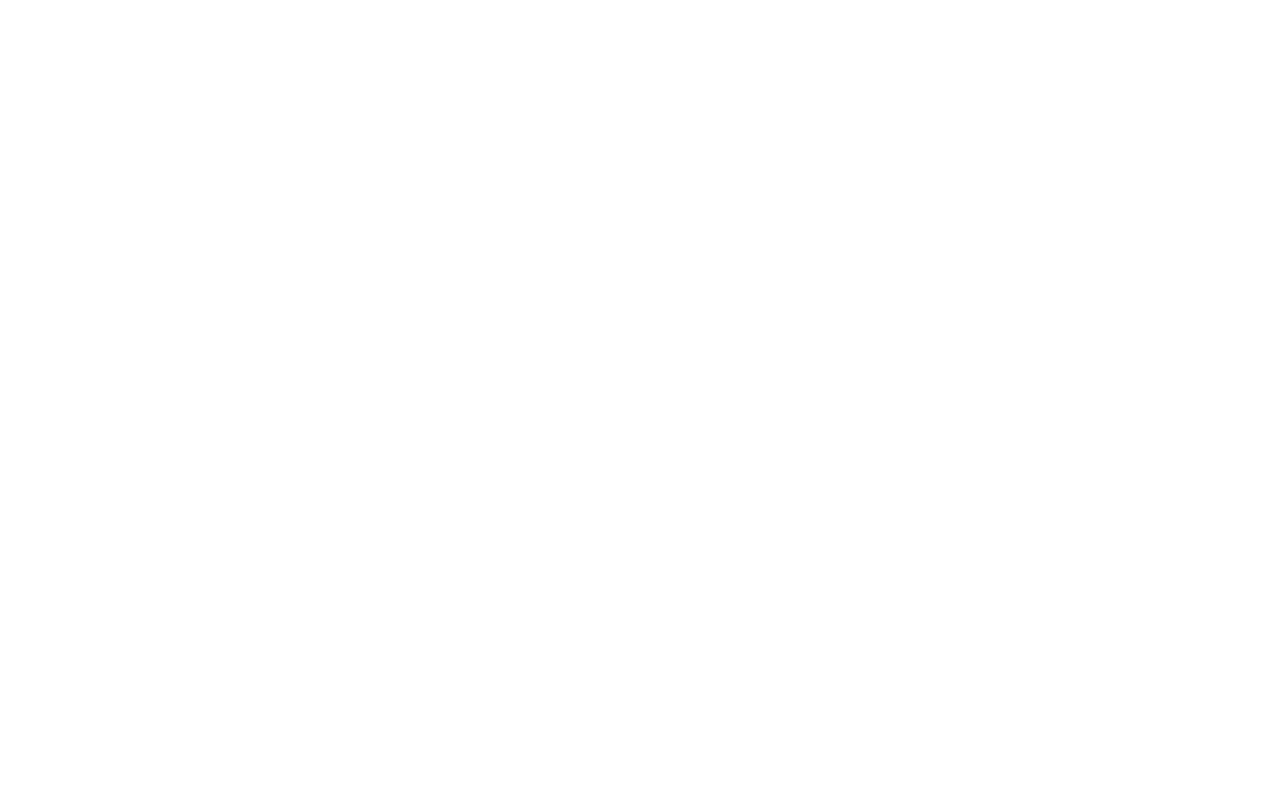
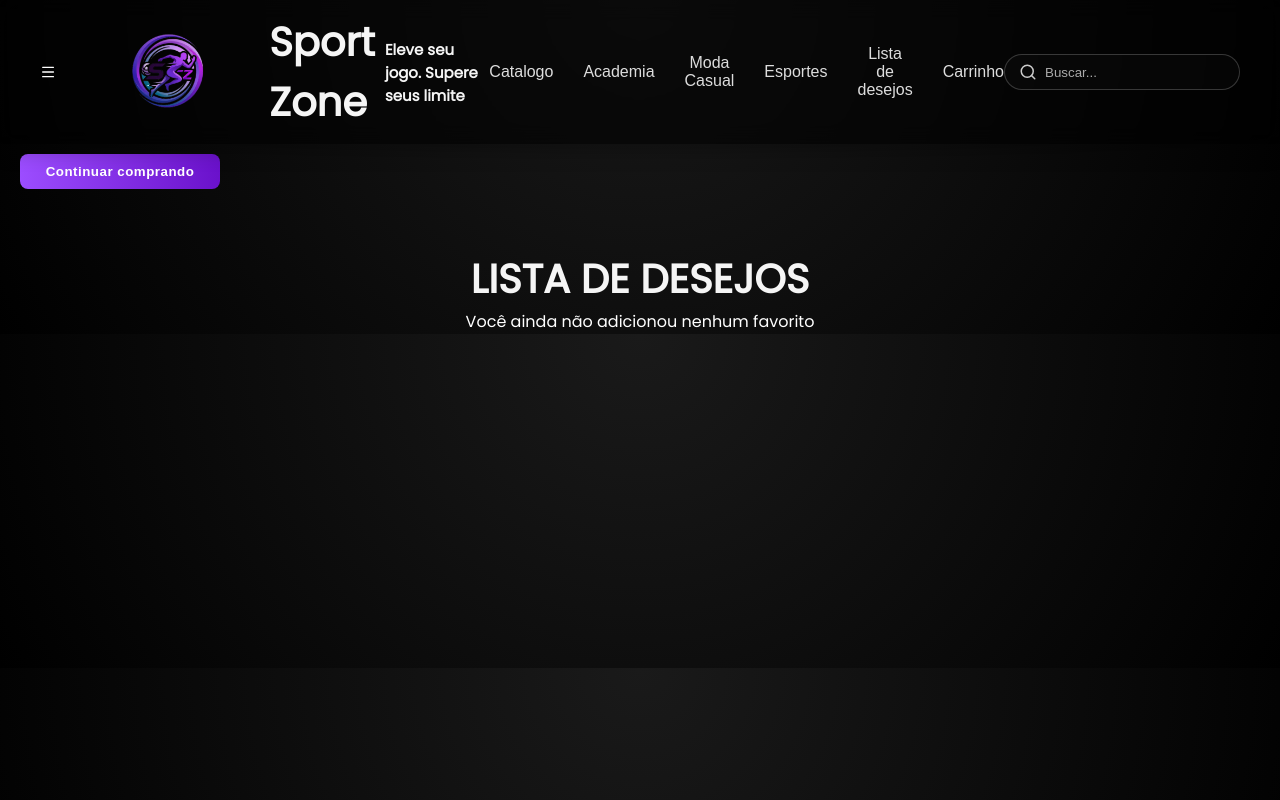
Before and after one commit to castroo999/Sport-Zone, a React (Vite) app in the folder sport/: page /favoritos in a window 1280 px wide. Before the commit this address had no page. Built offline with nearby package versions, Linux system fonts and the light colour scheme.

Commit message:
arrumando favoritação de itens

```diff
--- a/sport/src/App.jsx
+++ b/sport/src/App.jsx
@@ -8,6 +8,7 @@
 import Header from "./components/Header";
 import Carossel from "./components/Carossel";
 import CardLoja from "./components/CardLoja";
+import Lista from "./pages/Desejo";
 
 import {
   catalogo_corre,
@@ -118,6 +119,8 @@
 
             <Carossel />
 
+
+
             <h2 className="titulo-secao">NAVEGUE POR MARCAS</h2>
 
             {/*  PASSA CATEGORIA*/}
@@ -145,6 +148,8 @@
                         key={item.id}
                         {...item}
                         onClick={() => abrirProduto(item)}
+                        isFavorito={favoritos.includes(item.id)}
+                        toggleFavorito={toggleFavorito}
                       />
                     ))
                   ) : (
@@ -197,7 +202,6 @@
                           {...item}
                           onClick={() => abrirProduto(item)}
                           isFavorito={favoritos.includes(item.id)}
-
                           toggleFavorito={toggleFavorito}
                         />
                       ))}
@@ -219,7 +223,6 @@
                   <h2>{produtoSelecionado.title}</h2>
                   <p>{produtoSelecionado.category}</p>
                   <p>R$ {produtoSelecionado.price}</p>
-
 
                   {produtoSelecionado.tam && (
                     <>
@@ -281,6 +284,22 @@
           </div>
         }
       />
+
+      {/* FAVORITOS */}
+      <Route
+        path="/favoritos"
+        element={
+          <Lista
+            favoritos={favoritos}
+            todosProdutos={todosProdutos}
+            toggleFavorito={toggleFavorito}
+            abrirProduto={abrirProduto}
+            setBusca={setBusca}
+            carrinho={carrinho}
+            setCarrinho={setCarrinho}
+          />
+        }
+      />
     </Routes>
   );
 }
--- a/sport/src/components/Header.jsx
+++ b/sport/src/components/Header.jsx
@@ -58,7 +58,7 @@
             <Link to="/carrinho" onClick={() => setMenuAberto(false)}>
               Carrinho
             </Link>
-            <Link to="/Desejo" onClick={() => setMenuAberto(false)}>
+            <Link to="/favoritos" onClick={() => setMenuAberto(false)}>
               Lista de desejos
             </Link>
           </div>
@@ -76,7 +76,7 @@
         <button onClick={() => irPara("Academia")}>Academia</button>
         <button onClick={() => irPara("Moda Casual")}>Moda Casual</button>
         <button onClick={() => irPara("Esportes")}>Esportes</button>
-        <button onClick={() => irPara("Desejos")}>Lista de desejos</button>
+        <button onClick={() => navegar("/favoritos")}>Lista de desejos</button>
         <button onClick={() => navegar("/carrinho")}>Carrinho</button>
       </nav>
 
--- a/sport/src/data.js/node.js
+++ b/sport/src/data.js/node.js
@@ -8,12 +8,12 @@
 const TAM_TENIS = ["38", "39", "40", "41", "42", "43"];
 
 export const catalogo_corre = [
-    { id: 1, title: "Corre 4 (Laranja)", price: 599.99, category: "Tênis", tam: TAM_TENIS, marca: "Olympikus", banner: laranja },
-    { id: 2, title: "Corre 4 (Bege)", price: 599.99, category: "Tênis", tam: TAM_TENIS, marca: "Olympikus", banner: bege },
-    { id: 3, title: "Corre 4 (Branco e Laranja)", price: 599.99, category: "Tênis", tam: TAM_TENIS, marca: "Olympikus", banner: duplo },
-    { id: 4, title: "Corre 4 (Azul)", price: 599.99, category: "Tênis", tam: TAM_TENIS, marca: "Olympikus", banner: azul },
-    { id: 5, title: "Corre 4 Supra", price: 599.99, category: "Tênis", tam: TAM_TENIS, marca: "Olympikus", banner: corre_supra },
-    { id: 6, title: "Corre 4 (50 anos)", price: 599.99, category: "Tênis", tam: TAM_TENIS, marca: "Olympikus", banner: cinquenta }
+    { id: "corre-1", title: "Corre 4 (Laranja)", price: 599.99, category: "Tênis", tam: TAM_TENIS, marca: "Olympikus", banner: laranja },
+    { id: "corre-2", title: "Corre 4 (Bege)", price: 599.99, category: "Tênis", tam: TAM_TENIS, marca: "Olympikus", banner: bege },
+    { id: "corre-3", title: "Corre 4 (Branco e Laranja)", price: 599.99, category: "Tênis", tam: TAM_TENIS, marca: "Olympikus", banner: duplo },
+    { id: "corre-4", title: "Corre 4 (Azul)", price: 599.99, category: "Tênis", tam: TAM_TENIS, marca: "Olympikus", banner: azul },
+    { id: "corre-5", title: "Corre 4 Supra", price: 599.99, category: "Tênis", tam: TAM_TENIS, marca: "Olympikus", banner: corre_supra },
+    { id: "corre-6", title: "Corre 4 (50 anos)", price: 599.99, category: "Tênis", tam: TAM_TENIS, marca: "Olympikus", banner: cinquenta }
 ];
 
 import adzero from '../assets/adzero.webp';
@@ -24,12 +24,12 @@
 import drive_branco from '../assets/drive_branco.webp';
 
 export const catalogo_adzero = [
-    { id: 1, title: "Adzero evo sl (Preto)", price: 1100.00, category: "Tênis", tam: TAM_TENIS, marca: "Adidas", banner: adzero },
-    { id: 2, title: "Adzero evo sl (Branco)", price: 1100.00, category: "Tênis", tam: TAM_TENIS, marca: "Adidas", banner: adzero_branco },
-    { id: 3, title: "Adzero drive (Azul)", price: 1000.00, category: "Tênis", tam: TAM_TENIS, marca: "Adidas", banner: drive_azul },
-    { id: 4, title: "Adzero drive (Branco)", price: 1000.00, category: "Tênis", tam: TAM_TENIS, marca: "Adidas", banner: drive_branco },
-    { id: 5, title: "Adzero drive rc", price: 1000.00, category: "Tênis", tam: TAM_TENIS, marca: "Adidas", banner: drive_rc },
-    { id: 6, title: "Adzero maratona rio", price: 1300.00, category: "Tênis", tam: TAM_TENIS, marca: "Adidas", banner: rio }
+    { id: "adidas-1", title: "Adzero evo sl (Preto)", price: 1100.00, category: "Tênis", tam: TAM_TENIS, marca: "Adidas", banner: adzero },
+    { id: "adidas-2", title: "Adzero evo sl (Branco)", price: 1100.00, category: "Tênis", tam: TAM_TENIS, marca: "Adidas", banner: adzero_branco },
+    { id: "adidas-3", title: "Adzero drive (Azul)", price: 1000.00, category: "Tênis", tam: TAM_TENIS, marca: "Adidas", banner: drive_azul },
+    { id: "adidas-4", title: "Adzero drive (Branco)", price: 1000.00, category: "Tênis", tam: TAM_TENIS, marca: "Adidas", banner: drive_branco },
+    { id: "adidas-5", title: "Adzero drive rc", price: 1000.00, category: "Tênis", tam: TAM_TENIS, marca: "Adidas", banner: drive_rc },
+    { id: "adidas-6", title: "Adzero maratona rio", price: 1300.00, category: "Tênis", tam: TAM_TENIS, marca: "Adidas", banner: rio }
 ];
 
 import nike_corrida from '../assets/nike_corrida.webp';
@@ -40,12 +40,12 @@
 import nike_revolution from '../assets/nike_revolution.webp';
 
 export const catalogo_nike = [
-    { id: 1, title: "Nike Metcon", price: 750.00, category: "Tênis", tam: TAM_TENIS, marca: "Nike", banner: nike_corrida },
-    { id: 2, title: "Nike ZoomX Vaporfly", price: 1199.99, category: "Tênis", tam: TAM_TENIS, marca: "Nike", banner: nike_zoomX },
-    { id: 3, title: "Nike Zoom Fly", price: 849.99, category: "Tênis", tam: TAM_TENIS, marca: "Nike", banner: nike_fly },
-    { id: 4, title: "Nike Pegasus", price: 500.00, category: "Tênis", tam: TAM_TENIS, marca: "Nike", banner: nike_revolution },
-    { id: 5, title: "Nike Infinity Run", price: 700.00, category: "Tênis", tam: TAM_TENIS, marca: "Nike", banner: nike_journey },
-    { id: 6, title: "Nike Downshifter", price: 600.00, category: "Tênis", tam: TAM_TENIS, marca: "Nike", banner: nike_donwshifter }
+    { id: "nike-1", title: "Nike Metcon", price: 750.00, category: "Tênis", tam: TAM_TENIS, marca: "Nike", banner: nike_corrida },
+    { id: "nike-2", title: "Nike ZoomX Vaporfly", price: 1199.99, category: "Tênis", tam: TAM_TENIS, marca: "Nike", banner: nike_zoomX },
+    { id: "nike-3", title: "Nike Zoom Fly", price: 849.99, category: "Tênis", tam: TAM_TENIS, marca: "Nike", banner: nike_fly },
+    { id: "nike-4", title: "Nike Pegasus", price: 500.00, category: "Tênis", tam: TAM_TENIS, marca: "Nike", banner: nike_revolution },
+    { id: "nike-5", title: "Nike Infinity Run", price: 700.00, category: "Tênis", tam: TAM_TENIS, marca: "Nike", banner: nike_journey },
+    { id: "nike-6", title: "Nike Downshifter", price: 600.00, category: "Tênis", tam: TAM_TENIS, marca: "Nike", banner: nike_donwshifter }
 ];
 
 import base_prrime from '../assets/base_prime.webp';
@@ -56,12 +56,12 @@
 import space from '../assets/space.webp';
 
 export const catalogo_mizuno = [
-    { id: 1, title: "Mizuno Base Prime", price: 600.00, category: "Tênis", tam: TAM_TENIS, marca: "Mizuno", banner: base_prrime },
-    { id: 2, title: "Mizuno Base Prime (Verde agua)", price: 600.00, category: "Tênis", tam: TAM_TENIS, marca: "Mizuno", banner: prime_verde },
-    { id: 3, title: "Mizuno Wave Creation 26", price: 600.00, category: "Tênis", tam: TAM_TENIS, marca: "Mizuno", banner: wave },
-    { id: 4, title: "Mizuno Victory", price: 600.00, category: "Tênis", tam: TAM_TENIS, marca: "Mizuno", banner: victory },
-    { id: 5, title: "Mizuno Neo Aura", price: 600.00, category: "Tênis", tam: TAM_TENIS, marca: "Mizuno", banner: aura },
-    { id: 6, title: "Mizuno Space 5", price: 600.00, category: "Tênis", tam: TAM_TENIS, marca: "Mizuno", banner: space }
+    { id: "mizuno-1", title: "Mizuno Base Prime", price: 600.00, category: "Tênis", tam: TAM_TENIS, marca: "Mizuno", banner: base_prrime },
+    { id: "mizuno-2", title: "Mizuno Base Prime (Verde agua)", price: 600.00, category: "Tênis", tam: TAM_TENIS, marca: "Mizuno", banner: prime_verde },
+    { id: "mizuno-3", title: "Mizuno Wave Creation 26", price: 600.00, category: "Tênis", tam: TAM_TENIS, marca: "Mizuno", banner: wave },
+    { id: "mizuno-4", title: "Mizuno Victory", price: 600.00, category: "Tênis", tam: TAM_TENIS, marca: "Mizuno", banner: victory },
+    { id: "mizuno-5", title: "Mizuno Neo Aura", price: 600.00, category: "Tênis", tam: TAM_TENIS, marca: "Mizuno", banner: aura },
+    { id: "mizuno-6", title: "Mizuno Space 5", price: 600.00, category: "Tênis", tam: TAM_TENIS, marca: "Mizuno", banner: space }
 ];
 
 import bands from '../assets/bands.webp';
@@ -76,16 +76,16 @@
 import presilha from '../assets/presilha.webp';
 
 export const catalogo_academia = [
-    { id: 1, title: "Elastico", price: 90.72, category: "Academia", banner: bands },
-    { id: 2, title: "Par Halteres 10kg", price: 450.00, category: "Academia", banner: dezkg },
-    { id: 3, title: "Expositor de Halteres", price: 291.28, category: "Academia", banner: repositor },
-    { id: 4, title: "Par de Halteres Emborrachado 3kg", price: 150.00, category: "Academia", banner: treskg },
-    { id: 5, title: "Barra W", price: 300.00, category: "Academia", banner: barra },
-    { id: 6, title: "Cadeira Extensora", price: 6999.99, category: "Academia", banner: cadeira },
-    { id: 7, title: "Kit Anilhas", price: 300.00, category: "Academia", banner: kit2 },
-    { id: 8, title: "Colchão", price: 135.65, category: "Academia", banner: colchao },
-    { id: 9, title: "Caneleira 4kg", price: 64.99, category: "Academia", banner: caneleira },
-    { id: 10, title: "Presilha", price: 12.99, category: "Academia", banner: presilha }
+    { id: "acad-1", title: "Elastico", price: 90.72, category: "Academia", banner: bands },
+    { id: "acad-2", title: "Par Halteres 10kg", price: 450.00, category: "Academia", banner: dezkg },
+    { id: "acad-3", title: "Expositor de Halteres", price: 291.28, category: "Academia", banner: repositor },
+    { id: "acad-4", title: "Par de Halteres Emborrachado 3kg", price: 150.00, category: "Academia", banner: treskg },
+    { id: "acad-5", title: "Barra W", price: 300.00, category: "Academia", banner: barra },
+    { id: "acad-6", title: "Cadeira Extensora", price: 6999.99, category: "Academia", banner: cadeira },
+    { id: "acad-7", title: "Kit Anilhas", price: 300.00, category: "Academia", banner: kit2 },
+    { id: "acad-8", title: "Colchão", price: 135.65, category: "Academia", banner: colchao },
+    { id: "acad-9", title: "Caneleira 4kg", price: 64.99, category: "Academia", banner: caneleira },
+    { id: "acad-10", title: "Presilha", price: 12.99, category: "Academia", banner: presilha }
 ];
 
 import shorts from '../assets/shorts.webp';
@@ -98,14 +98,14 @@
 import relogio2 from '../assets/relogio2.webp';
 
 export const catalogo_moda = [
-    { id: 1, title: "Kit 4 Bermuda", price: 69.99, tam: ["P", "M", "G", "GG"], category: "Moda Casual", banner: shorts },
-    { id: 2, title: "Camisa Manga Curta (Preta)", price: 79.99, tam: ["P", "M", "G", "GG"], category: "Moda Casual", banner: camisa },
-    { id: 3, title: "Camisa Manga Longa (Branca)", price: 79.99, tam: ["P", "M", "G", "GG"], category: "Moda Casual", banner: camisa2 },
-    { id: 4, title: "Camisa Manga Curta (Azul)", price: 79.99, tam: ["P", "M", "G", "GG"], category: "Moda Casual", banner: camisa3 },
-    { id: 5, title: "Kit Camisetas", price: 79.99, tam: ["P", "M", "G", "GG"], category: "Moda Casual", banner: camisa4 },
-    { id: 6, title: "Calça Cargo", price: 149.99, tam: ["38", "40", "42", "44"], category: "Moda Casual", banner: calca },
-    { id: 7, title: "Relógio Preto", price: 129.91, category: "Acessório", banner: relogio },
-    { id: 8, title: "Relógio Couro", price: 125.85, category: "Acessório", banner: relogio2 }
+    { id: "modaM-1", title: "Kit 4 Bermuda", price: 69.99, tam: ["P", "M", "G", "GG"], category: "Moda Casual", banner: shorts },
+    { id: "modaM-2", title: "Camisa Manga Curta (Preta)", price: 79.99, tam: ["P", "M", "G", "GG"], category: "Moda Casual", banner: camisa },
+    { id: "modaM-3", title: "Camisa Manga Longa (Branca)", price: 79.99, tam: ["P", "M", "G", "GG"], category: "Moda Casual", banner: camisa2 },
+    { id: "modaM-4", title: "Camisa Manga Curta (Azul)", price: 79.99, tam: ["P", "M", "G", "GG"], category: "Moda Casual", banner: camisa3 },
+    { id: "modaM-5", title: "Kit Camisetas", price: 79.99, tam: ["P", "M", "G", "GG"], category: "Moda Casual", banner: camisa4 },
+    { id: "modaM-6", title: "Calça Cargo", price: 149.99, tam: ["38", "40", "42", "44"], category: "Moda Casual", banner: calca },
+    { id: "modaM-7", title: "Relógio Preto", price: 129.91, category: "Acessório", banner: relogio },
+    { id: "modaM-8", title: "Relógio Couro", price: 125.85, category: "Acessório", banner: relogio2 }
 ];
 
 import camisa5 from '../assets/camisa5.webp'
@@ -118,19 +118,17 @@
 import colar from '../assets/colar.webp'
 import colar2 from '../assets/colar2.webp'
 
-
-
 export const catalogo_modaFem = [
-    { id: 1, title: "Blusa Social Feminina Manga Longa", price: 80.00, tam: ["P", "M", "G", "GG"], category: "Moda Casual", banner: camisa5 },
-    { id: 2, title: "Blusa Baby Look Feminina (Preta)", price: 53.99, category: "Moda Casual", banner: camisa6 },
-    { id: 3, title: "Blusa Baby Look Feminina (Cinza)", price: 53.99, category: "Moda Casual", banner: camisa7 },
-    { id: 4, title: "Calça Alfaiataria Feminina", price: 69.99, tam: ["P", "M", "G", "GG"], category: "Moda Casual", banner: calca3 },
-    { id: 5, title: "Calça Alfaiataria Feminina", price: 69.99, tam: ["P", "M", "G", "GG"], category: "Moda Casual", banner: calca4 },
-    { id: 6, title: "Brinco Pérola ", price: 19.99, tam: ["P", "M", "G", "GG"], category: "Moda Casual", banner: brinco },
-    { id: 7, title: "Brinco e Colar Diamente Branco", price: 49.99, tam: ["P", "M", "G", "GG"], category: "Moda Casual", banner: brinco2 },
-    { id: 8, title: "Kit Brinco Colar Corrente Argola Pequenos", price: 40.19, tam: ["P", "M", "G", "GG"], category: "Moda Casual", banner: colar2 },
-    { id: 9, title: "Conjunto Colar E Brinco Pérola", price: 30.55, tam: ["P", "M", "G", "GG"], category: "Moda Casual", banner: colar },
-]
+    { id: "modaF-1", title: "Blusa Social Feminina Manga Longa", price: 80.00, tam: ["P", "M", "G", "GG"], category: "Moda Casual", banner: camisa5 },
+    { id: "modaF-2", title: "Blusa Baby Look Feminina (Preta)", price: 53.99, category: "Moda Casual", banner: camisa6 },
+    { id: "modaF-3", title: "Blusa Baby Look Feminina (Cinza)", price: 53.99, category: "Moda Casual", banner: camisa7 },
+    { id: "modaF-4", title: "Calça Alfaiataria Feminina", price: 69.99, tam: ["P", "M", "G", "GG"], category: "Moda Casual", banner: calca3 },
+    { id: "modaF-5", title: "Calça Alfaiataria Feminina", price: 69.99, tam: ["P", "M", "G", "GG"], category: "Moda Casual", banner: calca4 },
+    { id: "modaF-6", title: "Brinco Pérola", price: 19.99, category: "Moda Casual", banner: brinco },
+    { id: "modaF-7", title: "Brinco e Colar Diamante Branco", price: 49.99, category: "Moda Casual", banner: brinco2 },
+    { id: "modaF-8", title: "Kit Brinco Colar Corrente Argola Pequenos", price: 40.19, category: "Moda Casual", banner: colar2 },
+    { id: "modaF-9", title: "Conjunto Colar E Brinco Pérola", price: 30.55, category: "Moda Casual", banner: colar },
+];
 
 import alemanha from '../assets/alemanha.webp'
 import barça from '../assets/barça.webp'
@@ -142,17 +140,14 @@
 import PSG from '../assets/PSG.webp'
 import real from '../assets/real.webp'
 
-
-
 export const catalogo_esportes = [
-    { id: 1, title: "Camisa Seleção Alemã", price: 250.00, tam: ["P", "M", "G", "GG"], marca: "Adidas", category: "Esportes", banner: alemanha },
-    { id: 2, title: "Camisa Seleção França", price: 250.00, tam: ["P", "M", "G", "GG"],marca: "Nike", category: "Esportes", banner: franca },
-    { id: 3, title: "Camisa Barcelona", price: 150.00, tam: ["P", "M", "G", "GG"], marca: "Nike", category: "Esportes", banner: barça },
-    { id: 4, title: "Camisa Arsenal", price: 150.00, tam: ["P", "M", "G", "GG"], marca: "Adidas", category: "Esportes", banner: arsenal },
-    { id: 5, title: "Camisa Flamengo", price: 150.00, tam: ["P", "M", "G", "GG"], marca: "Adidas", category: "Esportes", banner: fla },
-    { id: 6, title: "Camisa Lazio", price: 150.00, tam: ["P", "M", "G", "GG"], marca: "Mizuno", category: "Esportes", banner: lazio },
-    { id: 7, title: "Camisa Inter de Milão", price: 150.00, tam: ["P", "M", "G", "GG"], marca: "Nike",  category: "Esportes", banner: milao },
-    { id: 8, title: "Camisa PSG", price: 150.00, tam: ["P", "M", "G", "GG"], marca: "Nike", category: "Esportes", banner: PSG },
-    { id: 9, title: "Camisa Real Madrid", price: 150.00, tam: ["P", "M", "G", "GG"], marca: "Adidas", category: "Esportes", banner: real },
-
-]
+    { id: "esp-1", title: "Camisa Seleção Alemã", price: 250.00, tam: ["P", "M", "G", "GG"], marca: "Adidas", category: "Esportes", banner: alemanha },
+    { id: "esp-2", title: "Camisa Seleção França", price: 250.00, tam: ["P", "M", "G", "GG"], marca: "Nike", category: "Esportes", banner: franca },
+    { id: "esp-3", title: "Camisa Barcelona", price: 150.00, tam: ["P", "M", "G", "GG"], marca: "Nike", category: "Esportes", banner: barça },
+    { id: "esp-4", title: "Camisa Arsenal", price: 150.00, tam: ["P", "M", "G", "GG"], marca: "Adidas", category: "Esportes", banner: arsenal },
+    { id: "esp-5", title: "Camisa Flamengo", price: 150.00, tam: ["P", "M", "G", "GG"], marca: "Adidas", category: "Esportes", banner: fla },
+    { id: "esp-6", title: "Camisa Lazio", price: 150.00, tam: ["P", "M", "G", "GG"], marca: "Mizuno", category: "Esportes", banner: lazio },
+    { id: "esp-7", title: "Camisa Inter de Milão", price: 150.00, tam: ["P", "M", "G", "GG"], marca: "Nike", category: "Esportes", banner: milao },
+    { id: "esp-8", title: "Camisa PSG", price: 150.00, tam: ["P", "M", "G", "GG"], marca: "Nike", category: "Esportes", banner: PSG },
+    { id: "esp-9", title: "Camisa Real Madrid", price: 150.00, tam: ["P", "M", "G", "GG"], marca: "Adidas", category: "Esportes", banner: real },
+];
--- a/sport/src/pages/Desejo.css
+++ b/sport/src/pages/Desejo.css
@@ -0,0 +1,16 @@
+
+.container-fav {
+    padding: 40px 20px;
+}
+
+.titulo {
+    text-align: center;
+    margin-bottom: 30px;
+}
+
+.sem-produto {
+    text-align: center;
+    font-size: 18px;
+    margin-top: 40px;
+    color: gray;
+}
--- a/sport/src/pages/Desejo.jsx
+++ b/sport/src/pages/Desejo.jsx
@@ -1,7 +1,128 @@
-import "./Desejo.css"
+import Header from "../components/Header";
+import CardLoja from "../components/CardLoja";
+import { useNavigate } from "react-router-dom";
+import { useState } from "react";
+import { ShoppingCart } from "lucide-react";
 
-export default function Lista(){
-    return(
-        <h1>Sua lista de desejo!</h1>
-    )
+export default function Lista({
+  favoritos,
+  todosProdutos,
+  toggleFavorito,
+  setBusca,
+  carrinho,
+  setCarrinho
+}) {
+  const listaFavoritos = todosProdutos.filter((item) =>
+    favoritos.includes(item.id)
+  );
+
+  const navegar = useNavigate();
+
+  const [produtoSelecionado, setProdutoSelecionado] = useState(null);
+  const [tamanhoSelecionado, setTamanhoSelecionado] = useState("");
+
+  const abrirProdutoLocal = (item) => {
+    setProdutoSelecionado(item);
+    setTamanhoSelecionado("");
+  };
+
+  const adcionarAoCarrinho = () => {
+    const produtoFinal = {
+      ...produtoSelecionado,
+      tamanho: tamanhoSelecionado,
+    };
+
+    setCarrinho([...carrinho, produtoFinal]);
+    setProdutoSelecionado(null);
+  };
+
+  const limparProdutos = () => {
+    setProdutoSelecionado(null);
+    setTamanhoSelecionado("");
+  };
+
+  return (
+    <div className="app">
+      <Header setBusca={setBusca} />
+
+      <div className="container-fav">
+        <button className="btn-voltar" onClick={() => navegar("/")}>
+          Continuar comprando
+        </button>
+
+        <h1 className="titulo">LISTA DE DESEJOS</h1>
+
+        {listaFavoritos.length === 0 ? (
+          <p className="sem-produto">
+            Você ainda não adicionou nenhum favorito
+          </p>
+        ) : (
+          <div className="lista-cards">
+            {listaFavoritos.map((item) => (
+              <CardLoja
+                key={item.id}
+                {...item}
+                onClick={() => abrirProdutoLocal(item)}
+                isFavorito={true}
+                toggleFavorito={toggleFavorito}
+              />
+            ))}
+          </div>
+        )}
+      </div>
+
+      {/* MODAL */}
+      {produtoSelecionado && (
+        <div className="overlay">
+          <div className="modal">
+            <img
+              src={produtoSelecionado.banner}
+              alt={produtoSelecionado.title}
+            />
+
+            <h2>{produtoSelecionado.title}</h2>
+            <p>{produtoSelecionado.category}</p>
+            <p>R$ {produtoSelecionado.price}</p>
+
+            {produtoSelecionado.tam && (
+              <>
+                <p>Selecione o tamanho</p>
+
+                <div className="tamanhos">
+                  {produtoSelecionado.tam.map((tamanho) => (
+                    <button
+                      key={tamanho}
+                      onClick={() => setTamanhoSelecionado(tamanho)}
+                      className={`tamanho ${
+                        tamanhoSelecionado === tamanho ? "ativo" : ""
+                      }`}
+                    >
+                      {tamanho}
+                    </button>
+                  ))}
+                </div>
+
+                {!tamanhoSelecionado && (
+                  <p style={{ color: "red" }}>Selecione um tamanho</p>
+                )}
+              </>
+            )}
+
+            <button
+              className="add"
+              onClick={adcionarAoCarrinho}
+              disabled={produtoSelecionado.tam && !tamanhoSelecionado}
+            >
+              <p>Adicionar ao carrinho</p>
+              <ShoppingCart size={14} />
+            </button>
+
+            <button className="btn-limpar" onClick={limparProdutos}>
+              Fechar
+            </button>
+          </div>
+        </div>
+      )}
+    </div>
+  );
 }
```
Also changed, not shown: sport/src/pages/Carrinho.css (+8 -0 lines), 1 other file (tests, documents, lock files or other folders).
